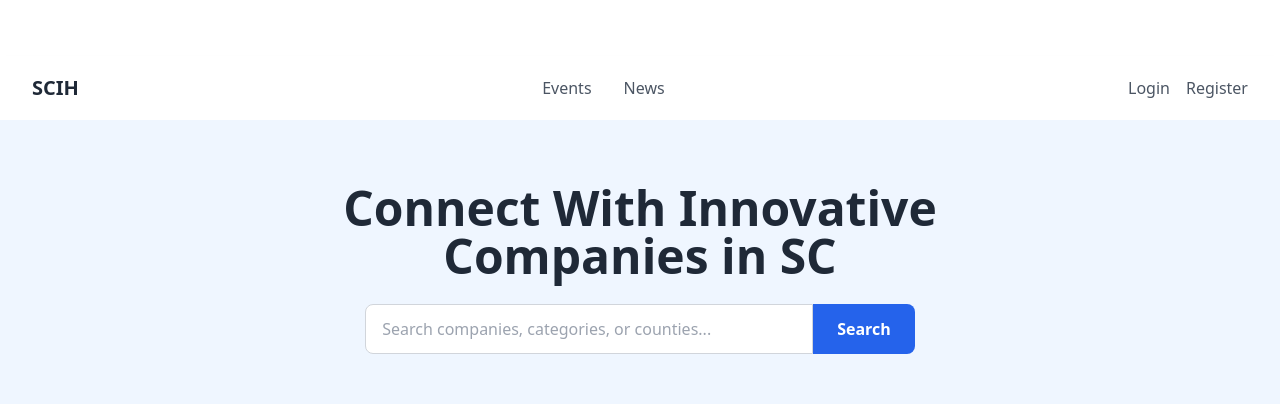
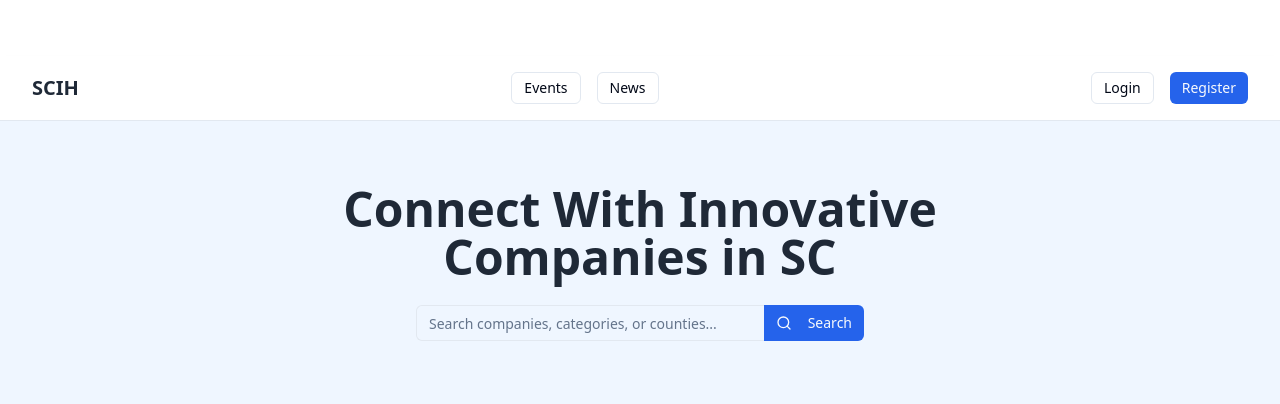
Before and after one commit to jfelic/sc-innovation-hub, a Next.js app: page / in a window 1280 px wide. Shown: the top 404 px of the page. Built offline with nearby package versions, Linux system fonts and the light colour scheme; no server answers; the database is empty.

Commit message:
refactor: Introduce Shadcn to Hero and Navbar components

```diff
--- a/src/components/Hero.tsx
+++ b/src/components/Hero.tsx
@@ -1,4 +1,7 @@
 import React from "react";
+import { Button } from "@/components/ui/button";
+import { Input } from "@/components/ui/input";
+import { Search } from "lucide-react";
 
 export function Hero() {
   return (
@@ -8,17 +11,20 @@ export function Hero() {
           Connect With Innovative Companies in SC
         </h1>
         <form className="flex justify-center">
-          <input
+          <div className="flex w-full max-w-md">
+            <Input
               type="text"
               placeholder="Search companies, categories, or counties..."
-            className="w-full max-w-md px-4 py-3 rounded-l-lg border border-gray-300 focus:outline-none focus:ring-2 focus:ring-blue-400"
+              className="rounded-r-none border-r-0 focus-visible:ring-0 focus-visible:ring-offset-0"
             />
-          <button
+            <Button
               type="submit"
-            className="px-6 py-3 bg-blue-600 text-white font-semibold rounded-r-lg hover:bg-blue-700 transition"
+              className="rounded-l-none bg-blue-600 hover:bg-blue-700"
             >
+              <Search className="h-4 w-4 mr-2" />
               Search
-          </button>
+            </Button>
+          </div>
         </form>
       </div>
     </section>
--- a/src/components/Navbar.tsx
+++ b/src/components/Navbar.tsx
@@ -1,35 +1,36 @@
 import Link from 'next/link'
+import { Button } from "@/components/ui/button"
 
 export function Navbar() {
   return (
-    <nav className="bg-white shadow-md">
+    <nav className="bg-white shadow-md border-b">
       <div className="max-w-7xl mx-auto px-4 sm:px-6 lg:px-8">
         <div className="flex justify-between h-16">
           {/* Left side - SCIH */}
           <div className="flex items-center">
-            <Link href="/" className="text-xl font-bold text-gray-800">
+            <Link href="/" className="text-xl font-bold text-gray-800 hover:text-blue-600 transition-colors">
               SCIH
             </Link>
           </div>
 
           {/* Center - Navigation Links */}
-          <div className="flex items-center space-x-8">
-            <Link href="/events" className="text-gray-600 hover:text-gray-900">
-              Events
-            </Link>
-            <Link href="/news" className="text-gray-600 hover:text-gray-900">
-              News
-            </Link>
+          <div className="flex items-center space-x-4">
+            <Button variant="outline" size="sm" asChild>
+              <Link href="/events">Events</Link>
+            </Button>
+            <Button variant="outline" size="sm" asChild>
+              <Link href="/news">News</Link>
+            </Button>
           </div>
 
           {/* Right side - Auth Links */}
           <div className="flex items-center space-x-4">
-            <Link href="/auth/signin" className="text-gray-600 hover:text-gray-900">
-              Login
-            </Link>
-            <Link href="/auth/register" className="text-gray-600 hover:text-gray-900">
-              Register
-            </Link>
+            <Button variant="outline" size="sm" asChild>
+              <Link href="/auth/signin">Login</Link>
+            </Button>
+            <Button variant="default" size="sm" asChild>
+              <Link href="/auth/register">Register</Link>
+            </Button>
           </div>
         </div>
       </div>
--- /dev/null
+++ b/src/components/ui/input.tsx
@@ -0,0 +1,21 @@
+import * as React from "react"
+
+import { cn } from "@/lib/utils"
+
+function Input({ className, type, ...props }: React.ComponentProps<"input">) {
+  return (
+    <input
+      type={type}
+      data-slot="input"
+      className={cn(
+        "file:text-foreground placeholder:text-muted-foreground selection:bg-primary selection:text-primary-foreground dark:bg-input/30 border-input flex h-9 w-full min-w-0 rounded-md border bg-transparent px-3 py-1 text-base shadow-xs transition-[color,box-shadow] outline-none file:inline-flex file:h-7 file:border-0 file:bg-transparent file:text-sm file:font-medium disabled:pointer-events-none disabled:cursor-not-allowed disabled:opacity-50 md:text-sm",
+        "focus-visible:border-ring focus-visible:ring-ring/50 focus-visible:ring-[3px]",
+        "aria-invalid:ring-destructive/20 dark:aria-invalid:ring-destructive/40 aria-invalid:border-destructive",
+        className
+      )}
+      {...props}
+    />
+  )
+}
+
+export { Input }
```
Lines whose indentation alone changed are shown as unchanged.
